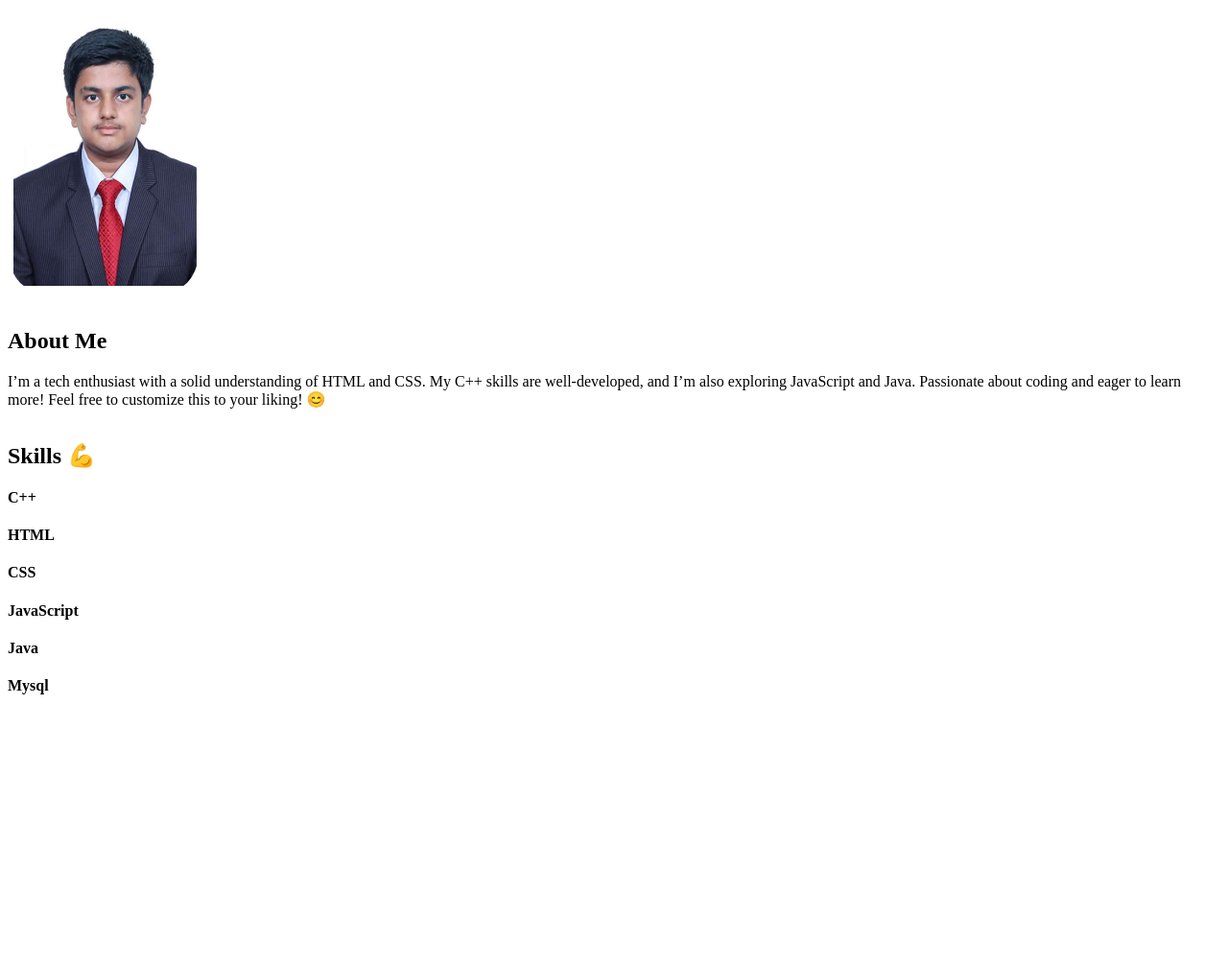
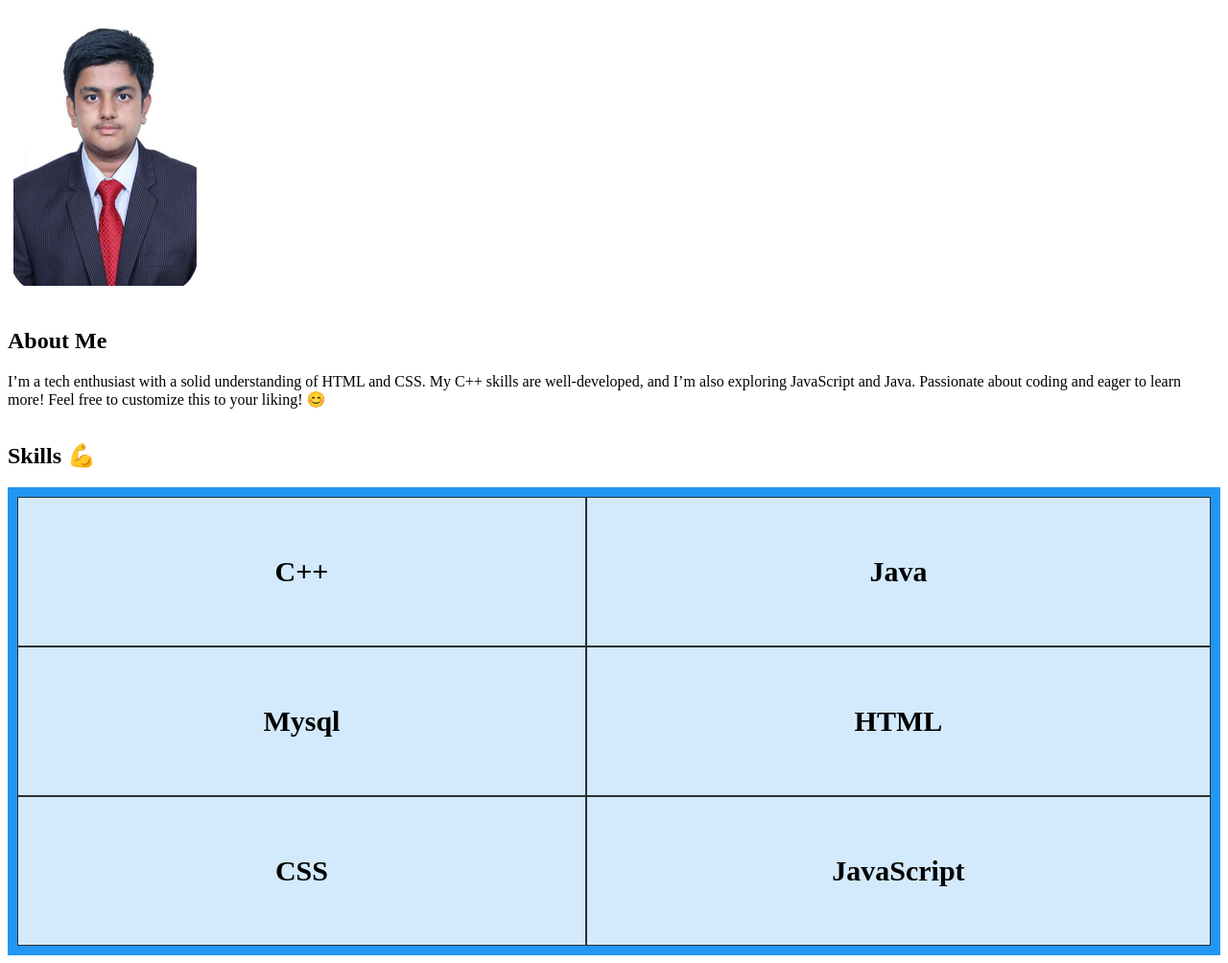
Before and after one commit to thiru2612/portfolio.github.io, a plain HTML site: page index.html in a window 1280 px wide. Shown: the part 175-1179 px from the top of the page at 96% size. Before the commit the page ends 920 px from the top, so only its background shows below. Drawn offline with Linux system fonts and the light colour scheme.

Commit message:
commited changes

```diff
--- a/index.html
+++ b/index.html
@@ -28,18 +28,33 @@
     </section>
     <section id="3_sec">
     <h2>Skills 💪</h2>
+    <div class="grid-container">
+        <div class="grid-item">
             <h4>C++</h4>
             <div id="c++"></div>
+        </div>
+        <div class="grid-item">
+            <h4>Java</h4>
+            <div id="java"></div>
+        </div>
+        <div class="grid-item">
+            <h4>Mysql</h4>
+            <div id="sql"></div>
+        </div>
+        <div class="grid-item">
             <h4>HTML</h4>
             <div id="html"></div>
+        </div>
+        <div class="grid-item">
             <h4>CSS</h4>
             <div id="css"></div>
-    <h4> JavaScript</h4>
+        </div>
+        <div class="grid-item">
+            <h4>JavaScript</h4>
             <div id="js"></div>
-    <h4>Java</h4>
-    <div id="java"></div>
-    <h4>Mysql</h4>
-    <div id="sql"></div>
+        </div>
+
+    </div>
     </section>
 </body>
 </html>
--- a/style.css
+++ b/style.css
@@ -23,3 +23,17 @@ img{
     border-radius: 15%;
     align-items: flex-start;
 }
+.grid-container {
+    display: grid;
+    grid-template-columns: auto auto ;
+    background-color: #2196F3;
+    padding: 10px;
+  }
+
+  .grid-item {
+    background-color: rgba(255, 255, 255, 0.8);
+    border: 1px solid rgba(0, 0, 0, 0.8);
+    padding: 20px;
+    font-size: 30px;
+    text-align: center;
+  }
```
Lines whose indentation alone changed are shown as unchanged.
